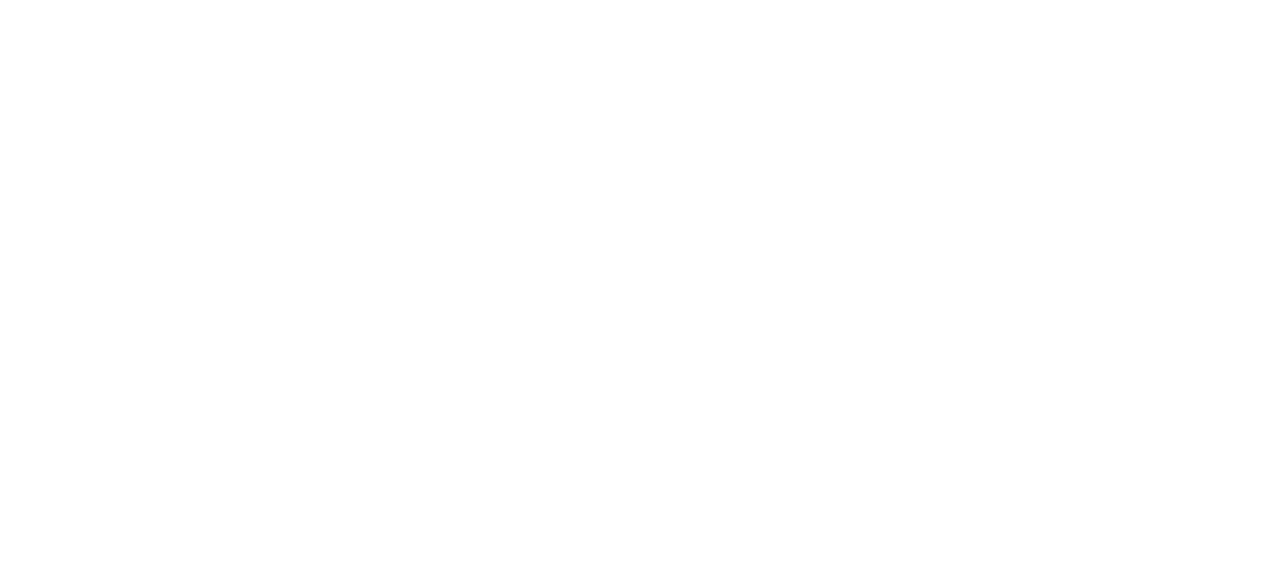
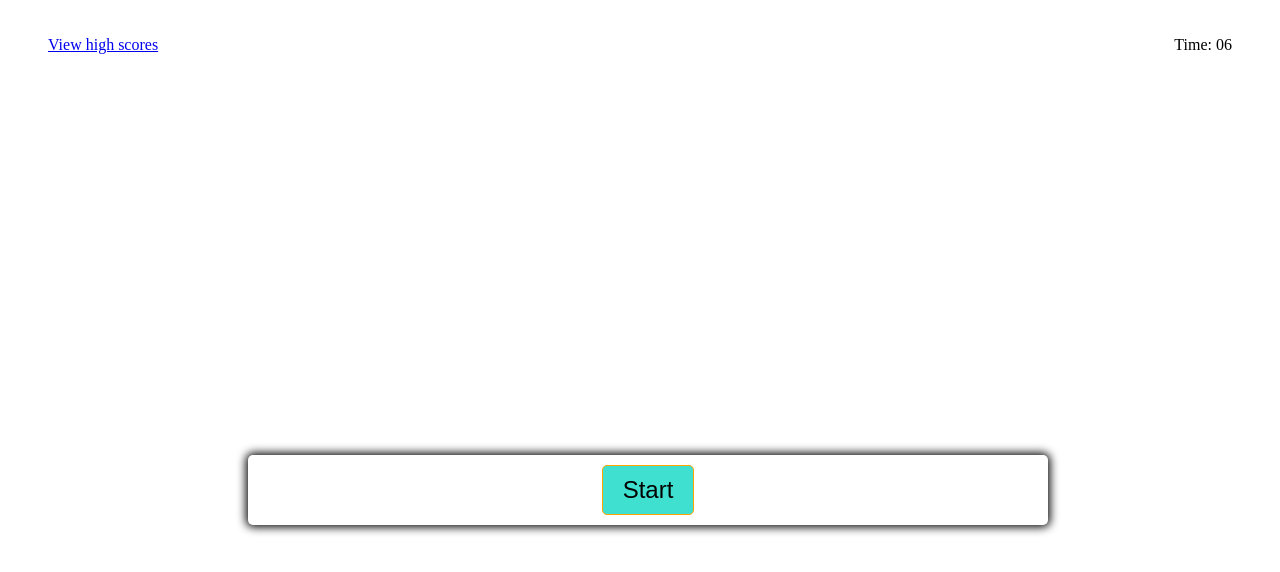
Before and after one commit to simmonsW/reimagined-disco, a plain HTML site: page index.html in a window 1280 px wide. Drawn offline with Linux system fonts and the light colour scheme.

Commit message:
test html build, added initial styles, and basic timer function

```diff
--- a/assets/css/style.css
+++ b/assets/css/style.css
@@ -0,0 +1,64 @@
+*, *::before, *::after {
+  box-sizing: border-box;
+}
+
+header {
+  display: flex;
+  justify-content: space-between;
+  align-items: center;
+  margin: 20px 40px;
+}
+
+main {
+  padding: 0;
+  margin: 0;
+  display: flex;
+  width: 100vw;
+  height: 100vh;
+  justify-content: center;
+  align-items: center;
+}
+
+.container {
+  width: 800px;
+  max-width: 80%;
+  background-color: white;
+  border-radius: 5px;
+  padding: 10px;
+  box-shadow: 0 0 10px 2px;
+}
+
+.btn-grid {
+  display: grid;
+  grid-template-columns: repeat(2, auto);
+  gap: 10px;
+  margin: 20px 0;
+}
+
+.btn {
+  border: 1px solid orange;
+  background-color: turquoise;
+  border-radius: 5px;
+  padding: 5px 10px;
+  outline: none;
+}
+
+.btn:hover {
+  border-color: turquoise;
+  background-color: orange;
+}
+
+.start-btn {
+  font-size: 1.5rem;
+  padding: 10px 20px;
+}
+
+.start {
+  display: flex;
+  justify-content: center;
+  align-items: center;
+}
+
+.hide {
+  display: none;
+}
--- a/assets/js/script.js
+++ b/assets/js/script.js
@@ -0,0 +1,20 @@
+var startTime = 10;
+
+var timerEl = document.getElementById('timer');
+
+// timer function
+
+setInterval(updateTimer, 1000);
+
+function updateTimer() {
+  var seconds = startTime;
+
+  seconds = seconds < 10 ? '0' + seconds : seconds;
+  if (seconds == 0) {
+    return;
+  };
+
+  timerEl.innerHTML = seconds;
+  startTime--;
+
+};
--- a/index.html
+++ b/index.html
@@ -4,9 +4,32 @@
   <meta charset="UTF-8">
   <meta http-equiv="X-UA-Compatible" content="IE=edge">
   <meta name="viewport" content="width=device-width, initial-scale=1.0">
+  <link rel="stylesheet" href="assets/css/style.css">
   <title>Coding Quiz</title>
 </head>
 <body>
+  <header>
+    <a href='/'>View high scores</a>
+      <p>Time: <span id = 'timer'></span></p>
+  </header>
 
+<main>
+  <div class='container'>
+    <div id='question-container' class='hide'>
+      <div id='question'>question</div>
+      <div id='answer-buttons' class='btn-grid'>
+        <button class='btn'>Answer 1</button>
+        <button class='btn'>Answer 2</button>
+        <button class='btn'>Answer 3</button>
+        <button class='btn'>Answer 4</button>
+      </div>
+    </div>
+    <div class='start'>
+      <button id='start-btn' class='start-btn btn'>Start</button>
+    </div>
+  </div>
+</main>
+
+  <script src = 'assets/js/script.js'></script>
 </body>
 </html>
```
